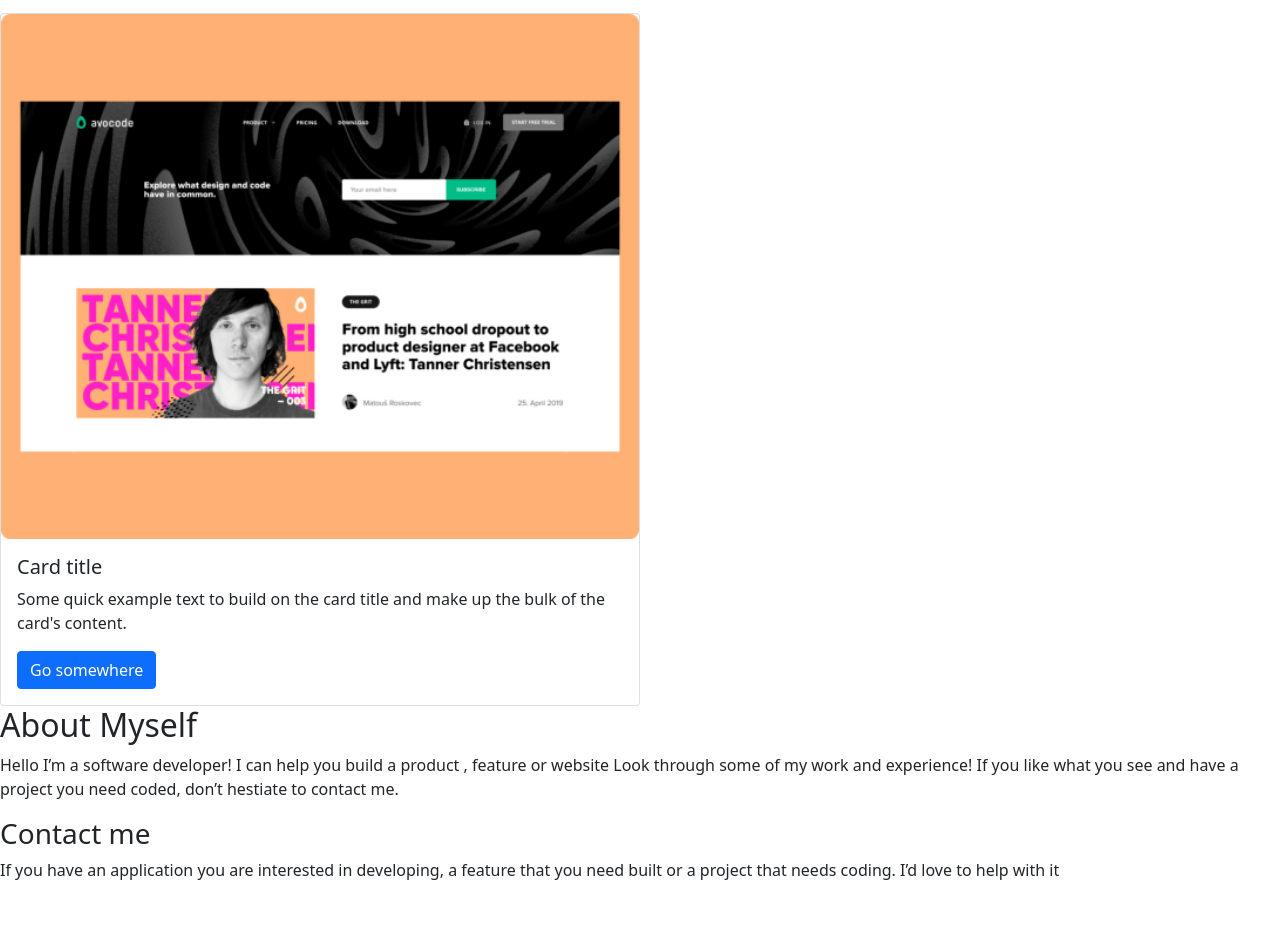
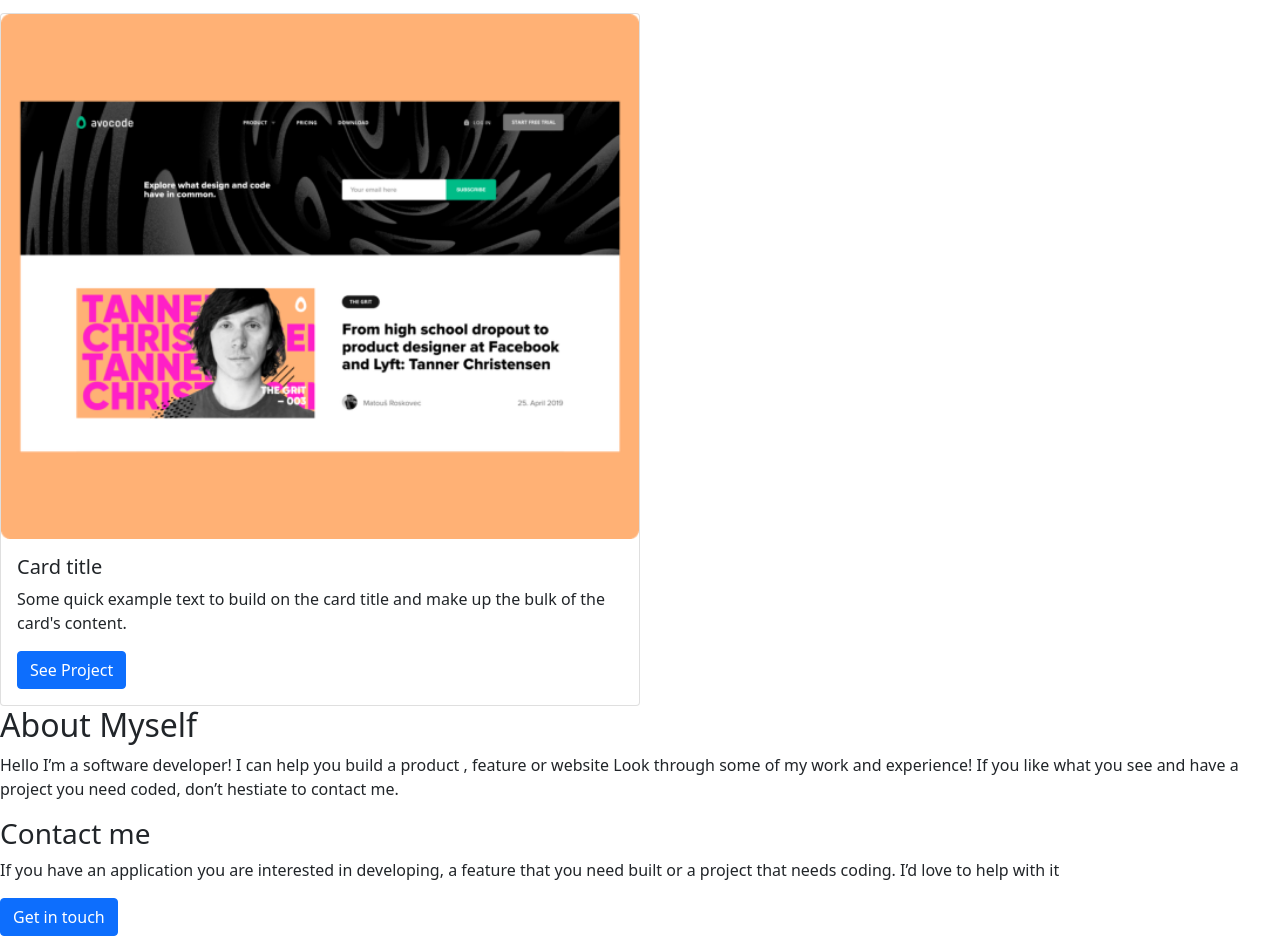
Before and after one commit to mutugi-c/Bootstrap, a plain HTML site: page index.html in a window 1280 px wide. Shown: the part 163-1099 px from the top of the page. Before the commit the page ends 1061 px from the top, so only its background shows below. Drawn offline with nearby package versions, Linux system fonts and the light colour scheme.

Commit message:
Add buttons

```diff
--- a/index.html
+++ b/index.html
@@ -45,7 +45,7 @@ Glad to see you!</h1>
     <div class="card-body">
       <h5 class="card-title">Card title</h5>
       <p class="card-text">Some quick example text to build on the card title and make up the bulk of the card's content.</p>
-      <a href="#" class="btn btn-primary">Go somewhere</a>
+      <a href="#" class="btn btn-primary">See Project</a>
     </div>
   </div>
   <h2 id="scrollspyHeading3">About
@@ -53,6 +53,7 @@ Myself</h2>
   <p>Hello I’m a software developer! I can help you build a product , feature or website Look through some of my work and experience! If you like what you see and have a project you need coded, don’t hestiate to contact me.</p>
   <h3 id="scrollspyHeading4">Contact me</h3>
   <p>If you have an application you are interested in developing, a feature that you need built or a project that needs coding. I’d love to help with it </p>
+  <a href="#" class="btn btn-primary">Get in touch</a>
 </div>
 
 
```
